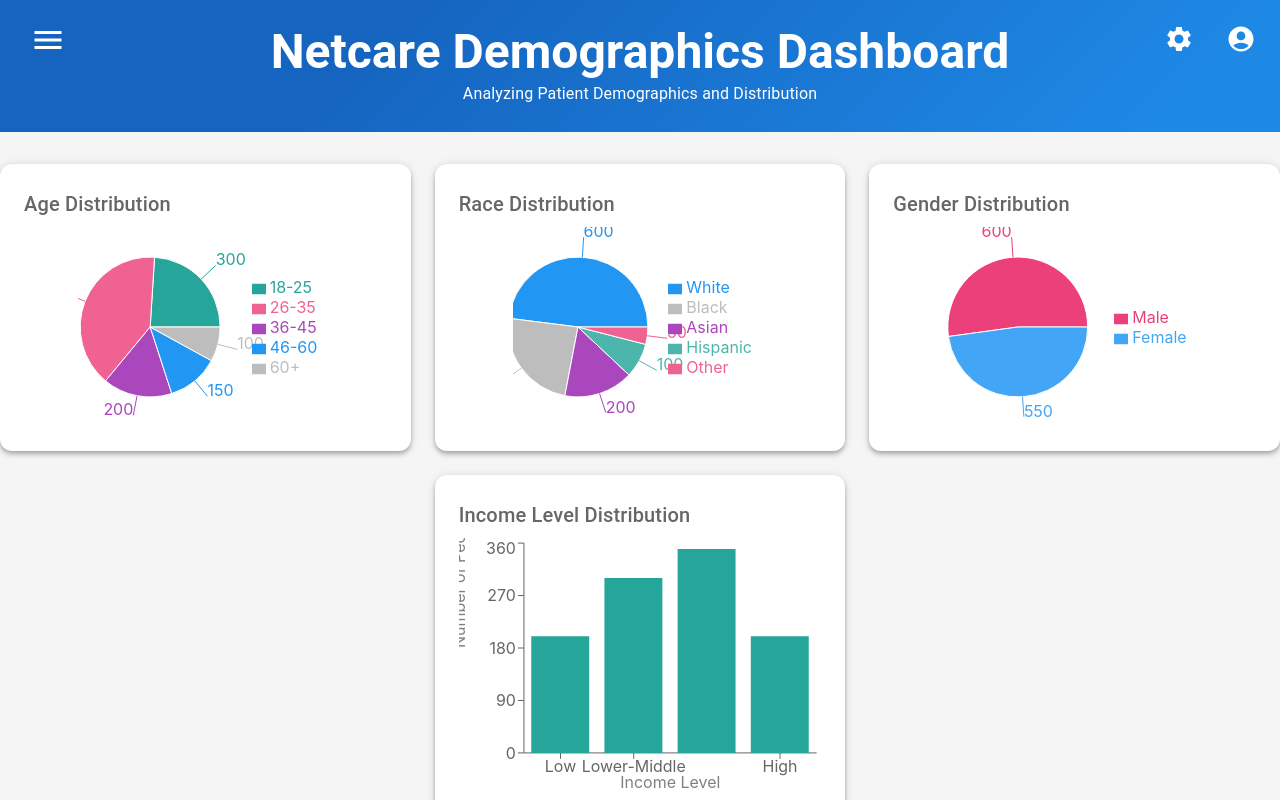
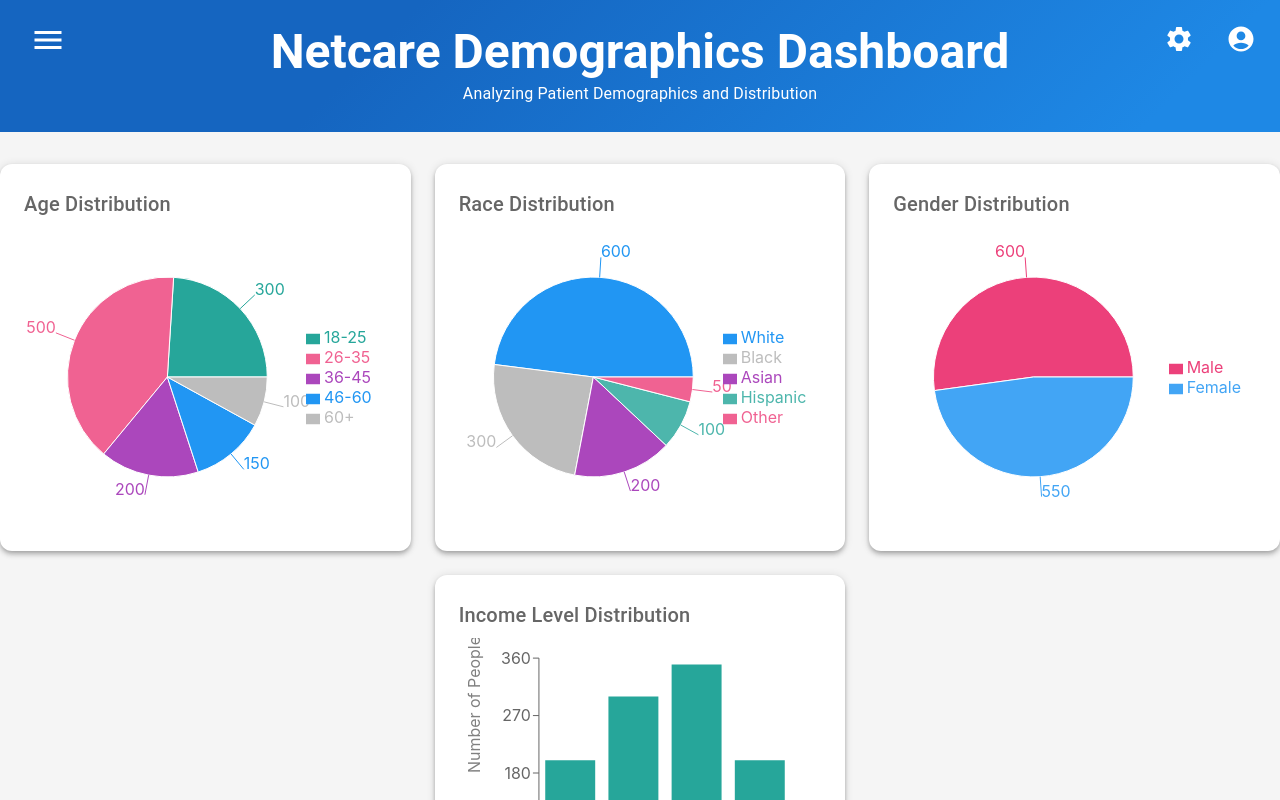
Before and after one commit to cfgcolumbus24/Team-15, a React (Create React App) app in the folder frontend/: page /demographics in a window 1280 px wide. Shown: the top 800 px of the page. Built offline with nearby package versions, Linux system fonts and the light colour scheme.

Commit message:
Updated UI for demographics

```diff
--- a/frontend/src/pages/demographics.tsx
+++ b/frontend/src/pages/demographics.tsx
@@ -99,14 +99,15 @@ const Demographics: React.FC = () => {
                 Age Distribution
               </Typography>
               <Box display="flex" justifyContent="center" alignItems="center">
-                <ResponsiveContainer width="70%" height={200}>
+                <ResponsiveContainer width="100%" height={300}>
                   <PieChart>
-                    <Pie data={ageData} dataKey="value" nameKey="name" cx="40%" cy="50%" outerRadius={70} fill={blue[400]} label>
+                    <Pie data={ageData} dataKey="value" nameKey="name" cx="50%" cy="50%" outerRadius={100} fill={blue[400]} label>
                       {ageData.map((entry, index) => (
                         <Cell key={`cell-${index}`} fill={[teal[400], pink[300], purple[400], blue[500], grey[400]][index % 5]} />
                       ))}
                     </Pie>
                     <Legend layout="vertical" align="right" verticalAlign="middle" />
+                    <Tooltip wrapperStyle={{ backgroundColor: 'white', border: '1px solid #ccc', borderRadius: '5px', padding: '10px' }} />
                   </PieChart>
                 </ResponsiveContainer>
               </Box>
@@ -122,14 +123,15 @@ const Demographics: React.FC = () => {
                 Race Distribution
               </Typography>
               <Box display="flex" justifyContent="center" alignItems="center">
-                <ResponsiveContainer width="70%" height={200}>
+                <ResponsiveContainer width="100%" height={300}>
                   <PieChart>
-                    <Pie data={raceData} dataKey="value" nameKey="name" cx="40%" cy="50%" outerRadius={70} fill={blue[400]} label>
+                    <Pie data={raceData} dataKey="value" nameKey="name" cx="50%" cy="50%" outerRadius={100} fill={blue[400]} label>
                       {raceData.map((entry, index) => (
                         <Cell key={`cell-${index}`} fill={[blue[500], grey[400], purple[400], teal[300], pink[300]][index % 5]} />
                       ))}
                     </Pie>
                     <Legend layout="vertical" align="right" verticalAlign="middle" />
+                    <Tooltip wrapperStyle={{ backgroundColor: 'white', border: '1px solid #ccc', borderRadius: '5px', padding: '10px' }} />
                   </PieChart>
                 </ResponsiveContainer>
               </Box>
@@ -145,14 +147,15 @@ const Demographics: React.FC = () => {
                 Gender Distribution
               </Typography>
               <Box display="flex" justifyContent="center" alignItems="center">
-                <ResponsiveContainer width="70%" height={200}>
+                <ResponsiveContainer width="100%" height={300}>
                   <PieChart>
-                    <Pie data={genderData} dataKey="value" nameKey="name" cx="40%" cy="50%" outerRadius={70} fill={blue[400]} label>
+                    <Pie data={genderData} dataKey="value" nameKey="name" cx="50%" cy="50%" outerRadius={100} fill={blue[400]} label>
                       {genderData.map((entry, index) => (
                         <Cell key={`cell-${index}`} fill={[pink[400], blue[400]][index % 2]} />
                       ))}
                     </Pie>
                     <Legend layout="vertical" align="right" verticalAlign="middle" />
+                    <Tooltip wrapperStyle={{ backgroundColor: 'white', border: '1px solid #ccc', borderRadius: '5px', padding: '10px' }} />
                   </PieChart>
                 </ResponsiveContainer>
               </Box>
@@ -167,14 +170,16 @@ const Demographics: React.FC = () => {
               <Typography variant="h6" color="text.secondary" gutterBottom>
                 Income Level Distribution
               </Typography>
-              <ResponsiveContainer width="100%" height={250}>
-                <BarChart data={incomeData}>
-                  <XAxis dataKey="name" label={{ value: 'Income Level', position: 'insideBottom', offset: -5 }} />
-                  <YAxis label={{ value: 'Number of People', angle: -90, position: 'insideLeft', offset: -5 }} />
-                  <Tooltip />
-                  <Bar dataKey="value" fill={teal[400]} />
-                </BarChart>
-              </ResponsiveContainer>
+              <Box display="flex" justifyContent="center" alignItems="center">
+                <ResponsiveContainer width="100%" height={300}>
+                  <BarChart data={incomeData} margin={{ top: 20, right: 30, left: 20, bottom: 20 }}>
+                    <XAxis dataKey="name" label={{ value: 'Income Level', position: 'insideBottom', offset: -5 }} />
+                    <YAxis label={{ value: 'Number of People', angle: -90, position: 'insideLeft', offset: -5 }} />
+                    <Tooltip wrapperStyle={{ backgroundColor: 'white', border: '1px solid #ccc', borderRadius: '5px', padding: '10px' }} />
+                    <Bar dataKey="value" fill={teal[400]} />
+                  </BarChart>
+                </ResponsiveContainer>
+              </Box>
             </CardContent>
           </Card>
         </Grid>
```
